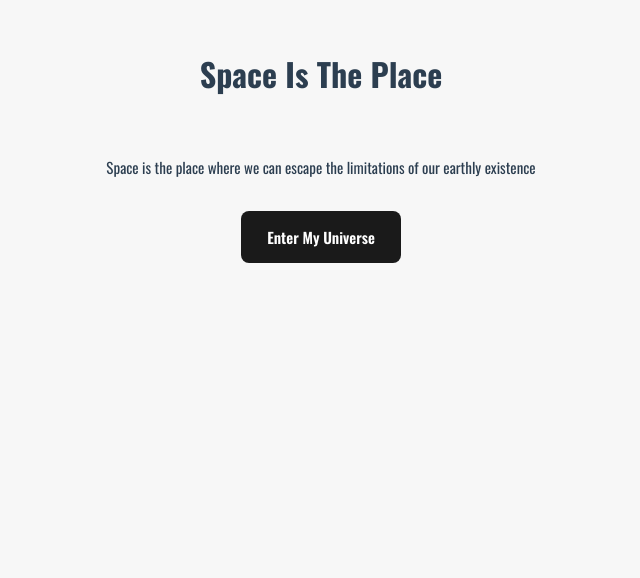
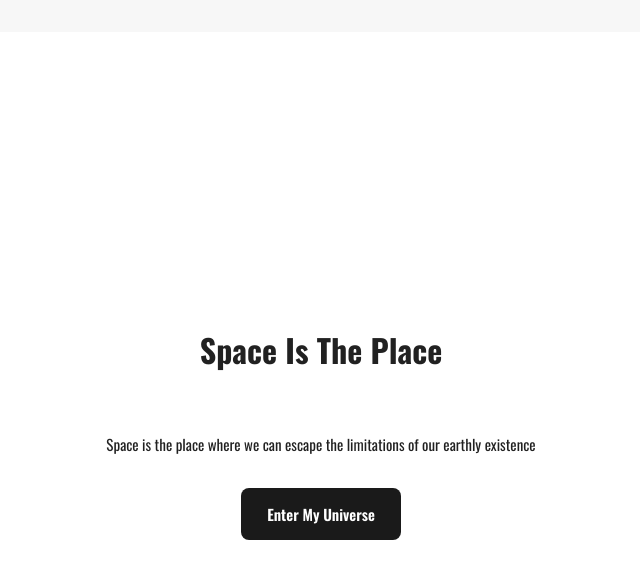
Before and after one commit to jojuicenbl/space-is-the-place, a Vue app in the folder client/: page / in a window 1280 px wide. Shown: the top 578 px of the page, without its empty margins (319-959 px from the left). Built offline with nearby package versions, Linux system fonts and the light colour scheme; no server answers.

Commit message:
(style) - vuetify v-app added to the root app component

```diff
--- a/client/src/App.vue
+++ b/client/src/App.vue
@@ -1,12 +1,15 @@
 <script setup lang="ts">
 import { RouterView } from 'vue-router'
+import { VApp } from 'vuetify/components'
 </script>
 <template>
-  <div class="app">
-    <main class="main-content">
-      <RouterView />
-    </main>
-  </div>
+  <v-app>
+    <div class="app">
+      <main class="main-content">
+        <RouterView />
+      </main>
+    </div>
+  </v-app>
 </template>
 <style>
 .app {
```
